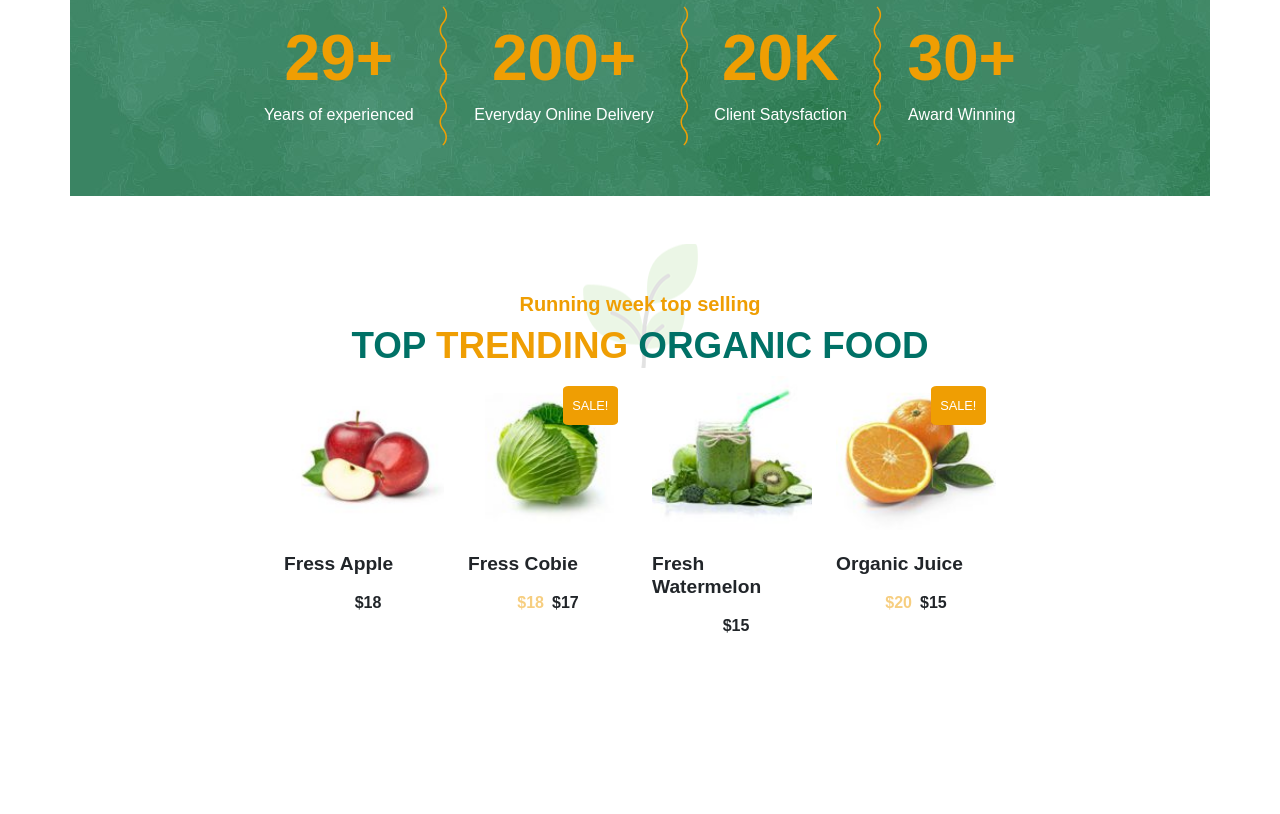
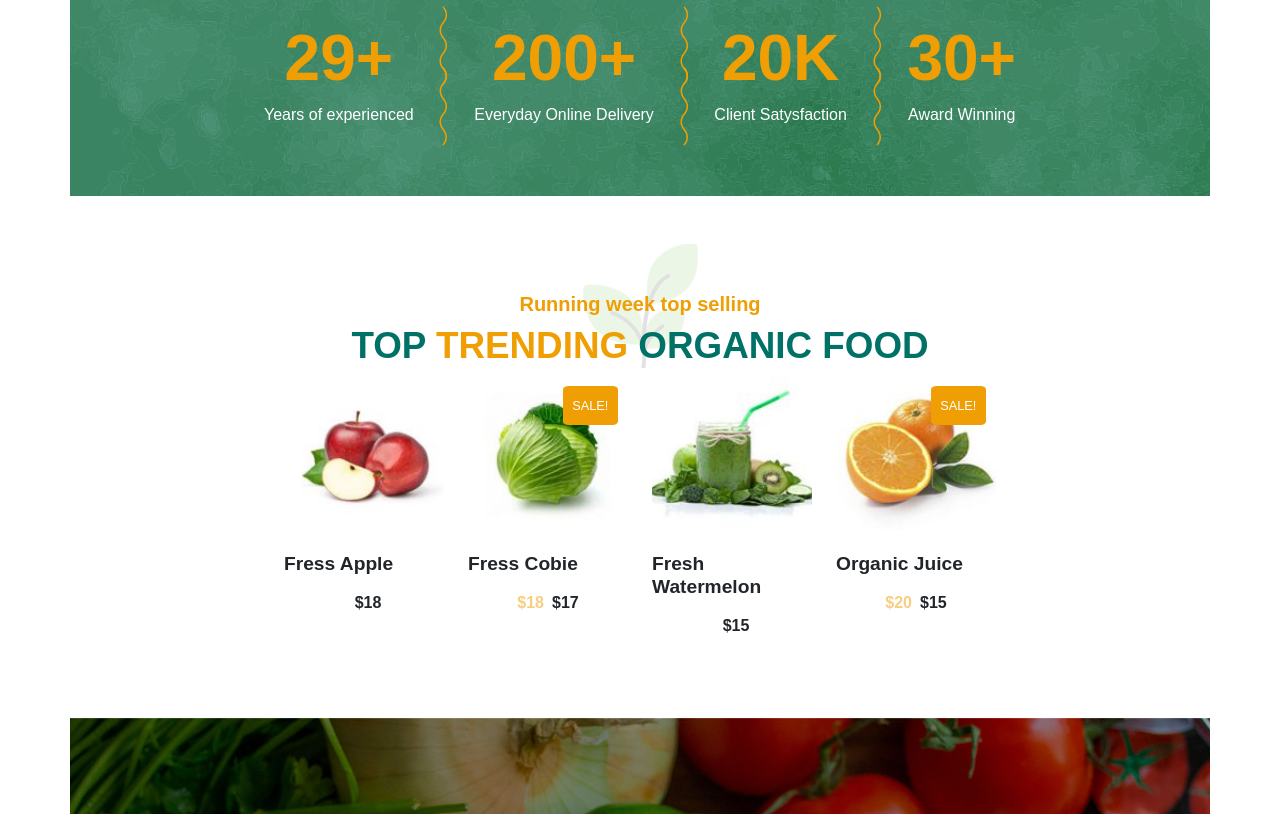
Before and after one commit to Flopiras/proj-html-vuejs, a Vue app: page / in a window 1280 px wide. Shown: the part 3464-4278 px from the top of the page. Before the commit the page ends 4182 px from the top, so only its background shows below. Built offline with nearby package versions, Linux system fonts and the light colour scheme.

Commit message:
add background

```diff
--- a/src/components/main/SectionApoinment.vue
+++ b/src/components/main/SectionApoinment.vue
@@ -1 +1,16 @@
-<template></template>
+<template>
+    <section>
+        <div class="container">
+
+        </div>
+    </section>
+</template>
+
+<style lang="scss" scoped>
+.container {
+    background-image: url(../../assets/img/call-to-bg.jpg);
+    background-size: cover;
+    background-repeat: no-repeat;
+    padding: 3rem 0;
+}
+</style>
```
